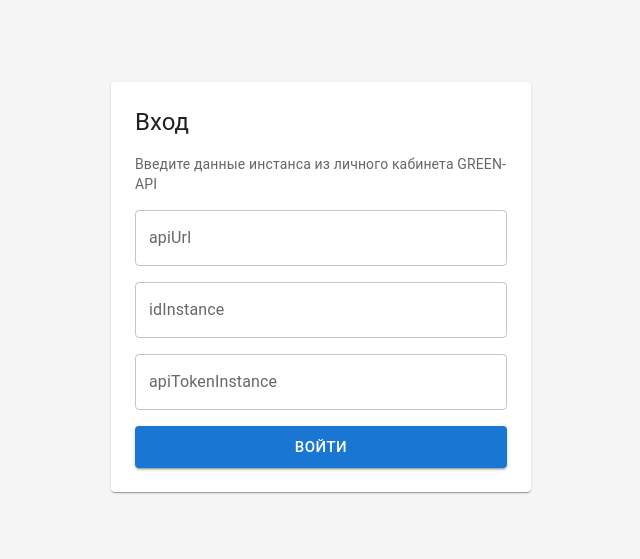
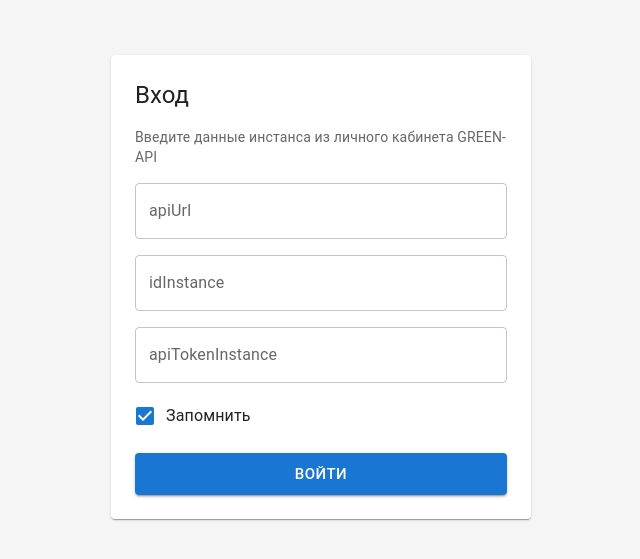
Before and after one commit to psemirukhin/green-api-test-project, a React app: page / in a window 1280 px wide. Shown: the part 113-672 px from the top of the page, without its empty margins (319-959 px from the left). Built offline with nearby package versions, Linux system fonts and the light colour scheme.

Commit message:
Add remember-me checkbox for credential persistence

```diff
--- a/src/context/AppContext.js
+++ b/src/context/AppContext.js
@@ -44,14 +44,19 @@ export function AppProvider({ children }) {
 
   const hasChat = Boolean(chat.chatId);
 
-  const login = (next) => {
+  const login = (next, { remember = false } = {}) => {
     const value = {
       apiUrl: next.apiUrl.trim().replace(/\/+$/, ''),
       idInstance: next.idInstance.trim(),
       apiTokenInstance: next.apiTokenInstance.trim(),
     };
     setCredentialsState(value);
-    localStorage.setItem(STORAGE_KEY, JSON.stringify(value));
+
+    if (remember) {
+      localStorage.setItem(STORAGE_KEY, JSON.stringify(value));
+    } else {
+      localStorage.removeItem(STORAGE_KEY);
+    }
   };
 
   const openChat = ({ chatId, phoneNumber }) => {
--- a/src/screens/LoginScreen.js
+++ b/src/screens/LoginScreen.js
@@ -3,7 +3,9 @@ import {
   Alert,
   Box,
   Button,
+  Checkbox,
   CircularProgress,
+  FormControlLabel,
   Paper,
   TextField,
   Typography,
@@ -29,6 +31,9 @@ const useStyles = makeStyles((theme) => ({
     flexDirection: 'column',
     gap: theme.spacing(2),
   },
+  remember: {
+    marginTop: theme.spacing(-0.5),
+  },
   submit: {
     marginTop: theme.spacing(1),
   },
@@ -50,6 +55,7 @@ export default function LoginScreen() {
   const [apiUrl, setApiUrl] = useState('');
   const [idInstance, setIdInstance] = useState('');
   const [apiTokenInstance, setApiTokenInstance] = useState('');
+  const [remember, setRemember] = useState(true);
   const [error, setError] = useState('');
   const [loading, setLoading] = useState(false);
 
@@ -79,7 +85,7 @@ export default function LoginScreen() {
       const state = data.stateInstance;
 
       if (state === 'authorized' || state === 'suspended') {
-        login(credentials);
+        login(credentials, { remember });
         return;
       }
 
@@ -133,6 +139,17 @@ export default function LoginScreen() {
           autoComplete="current-password"
           disabled={loading}
         />
+        <FormControlLabel
+          className={classes.remember}
+          control={
+            <Checkbox
+              checked={remember}
+              onChange={(event) => setRemember(event.target.checked)}
+              disabled={loading}
+            />
+          }
+          label="Запомнить"
+        />
         <Button
           className={classes.submit}
           type="submit"
```
